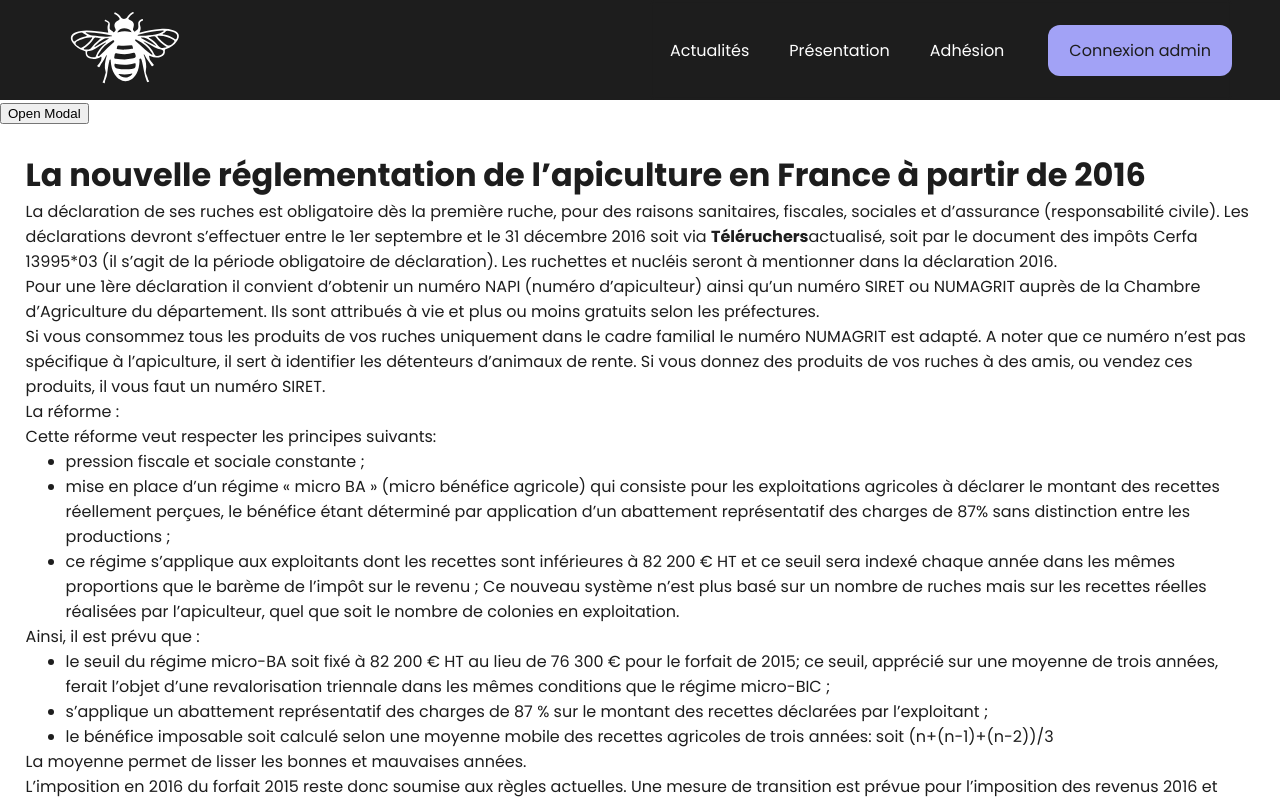
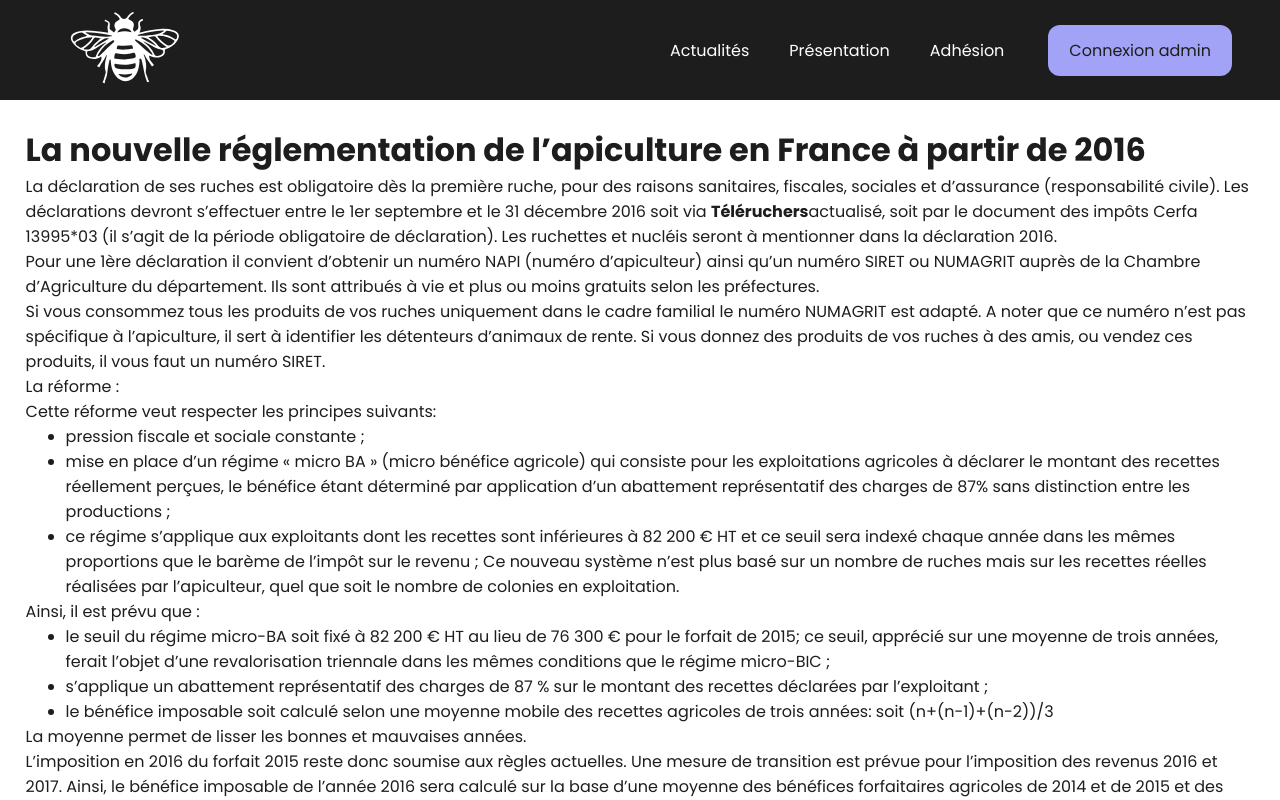
Before and after one commit to Barto1212/sat-next, a Next.js app in the folder sources/: page /mielerie in a window 1280 px wide. Shown: the top 800 px of the page. Built offline with nearby package versions, Linux system fonts and the light colour scheme.

Commit message:
ok modal front

```diff
--- a/sources/components/MyModal.tsx
+++ b/sources/components/MyModal.tsx
@@ -1,5 +1,4 @@
 import Modal from 'react-modal';
-import { useState } from 'react';
 
 const customStyles = {
   content: {
@@ -15,9 +14,8 @@ const customStyles = {
 // Make sure to bind modal to your appElement (https://reactcommunity.org/react-modal/accessibility/)
 Modal.setAppElement('#__next');
 
-function MyModal() {
+function MyModal({modalIsOpen, setIsOpen}) {
   let subtitle;
-  const [modalIsOpen, setIsOpen] = useState(false);
 
   function openModal() {
     setIsOpen(true);
@@ -33,8 +31,6 @@ function MyModal() {
   }
 
   return (
-    <div>
-      <button onClick={openModal}>Open Modal</button>
       <Modal
         isOpen={modalIsOpen}
         onAfterOpen={afterOpenModal}
@@ -53,7 +49,6 @@ function MyModal() {
           <button>the modal</button>
         </form>
       </Modal>
-    </div>
   );
 }
 
--- a/sources/components/header.jsx
+++ b/sources/components/header.jsx
@@ -30,7 +30,7 @@ const Item = ({item, menuToggleHandler}) => {
   )
 }
 
-const Header = () => {
+const Header = ({setIsOpen}) => {
   const [openMenu, setOpenMenu] = useState(false)
   const [size, setSize] = useState({
     width: undefined,
@@ -81,7 +81,7 @@ const Header = () => {
           <ul>
             {itemsList.map(item => (<Item key={item.name} item={item} menuToggleHandler={menuToggleHandler} />))}
           </ul>
-          <button>Connexion admin</button>
+          <button onClick={setIsOpen}>Connexion admin</button>
         </nav>
         <div className={styles.header__content__toggle}>
           {openMenu ? <AiOutlineClose onClick={menuToggleHandler} /> : <BiMenuAltRight onClick={menuToggleHandler} />}
--- a/sources/components/layout.tsx
+++ b/sources/components/layout.tsx
@@ -2,6 +2,7 @@ import Head from 'next/head'
 import Header from './header.jsx'
 import styles from './layout.module.scss'
 import MyModal from './MyModal'
+import { useState } from 'react'
 
 export const siteTitle = "Syndicat de l'apiculture tourangelle"
 
@@ -12,6 +13,8 @@ export default function Layout({
 }: {
   children: React.ReactNode
 }) {
+
+  const [modalIsOpen, setIsOpen] = useState(false);
   return (
     <>
       <Head>
@@ -23,8 +26,8 @@ export default function Layout({
         />
         <meta name="og:title" content={siteTitle} />
       </Head>
-      <Header />
-      <MyModal />
+      <Header setIsOpen={setIsOpen} />
+      <MyModal modalIsOpen={modalIsOpen} setIsOpen={setIsOpen} />
       <main className={styles.container}>{children}</main>
     </>
   )
```
